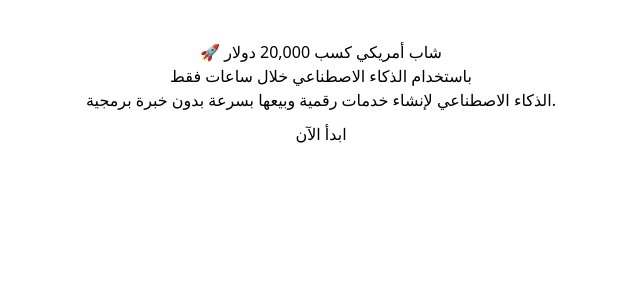
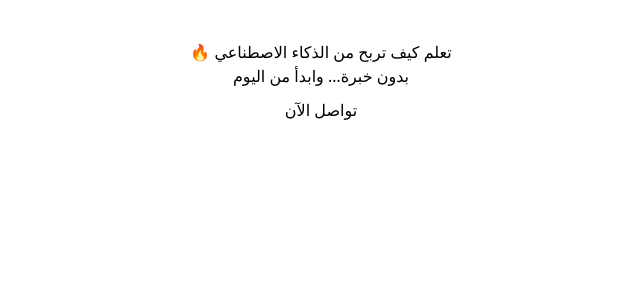
Before and after one commit to maafaalhussain-cmyk/nextjs, a Next.js app: page / in a window 1280 px wide. Shown: the top 300 px of the page, without its empty margins (319-959 px from the left). Built offline with nearby package versions, Linux system fonts and the light colour scheme.

Commit message:
Update page content and button functionality

```diff
--- a/app/page.tsx
+++ b/app/page.tsx
@@ -1,17 +1,15 @@
 export default function Page() {
   return (
     <main style={{ padding: "40px", textAlign: "center" }}>
-      <h1>🚀 شاب أمريكي كسب 20,000 دولار</h1>
+      <h1>🔥 تعلم كيف تربح من الذكاء الاصطناعي</h1>
 
-      <p>باستخدام الذكاء الاصطناعي خلال ساعات فقط</p>
+      <p>بدون خبرة… وابدأ من اليوم</p>
 
-      <p>
-        الذكاء الاصطناعي لإنشاء خدمات رقمية
-        وبيعها بسرعة بدون خبرة برمجية.
-      </p>
-
-      <button style={{ padding: "10px 20px", fontSize: "16px" }}>
-        ابدأ الآن
+      <button
+        onClick={() => window.location.href = "https://wa.me/966559168717"}
+        style={{ padding: "10px 20px", fontSize: "16px" }}
+      >
+        تواصل الآن
       </button>
     </main>
   );
```
